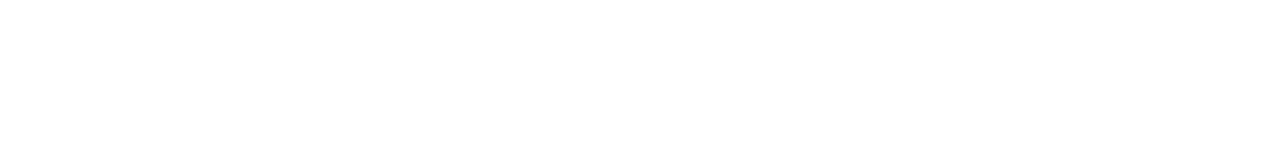
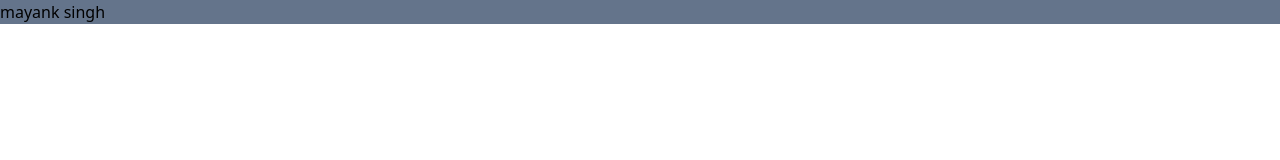
Before and after one commit to Mayank-singh-01/Portfolio, a plain HTML site: page myfile/index.html in a window 1280 px wide. Drawn offline with Linux system fonts and the light colour scheme.

Commit message:
seatup tailwind file

```diff
--- /dev/null
+++ b/input.css
@@ -0,0 +1,3 @@
+@tailwind base;
+@tailwind components;
+@tailwind utilities;
--- a/index.html
+++ b/myfile/index.html
@@ -3,9 +3,10 @@
 <head>
     <meta charset="UTF-8">
     <meta name="viewport" content="width=device-width, initial-scale=1.0">
-    <title>Document</title>
+    <link rel="stylesheet" href="../output.css">
+    <title>Portfolio</title>
 </head>
 <body>
-
+    <h1 class="bg-slate-500" >mayank singh </h1>
 </body>
 </html>
```
Also changed, not shown: output.css (added).
